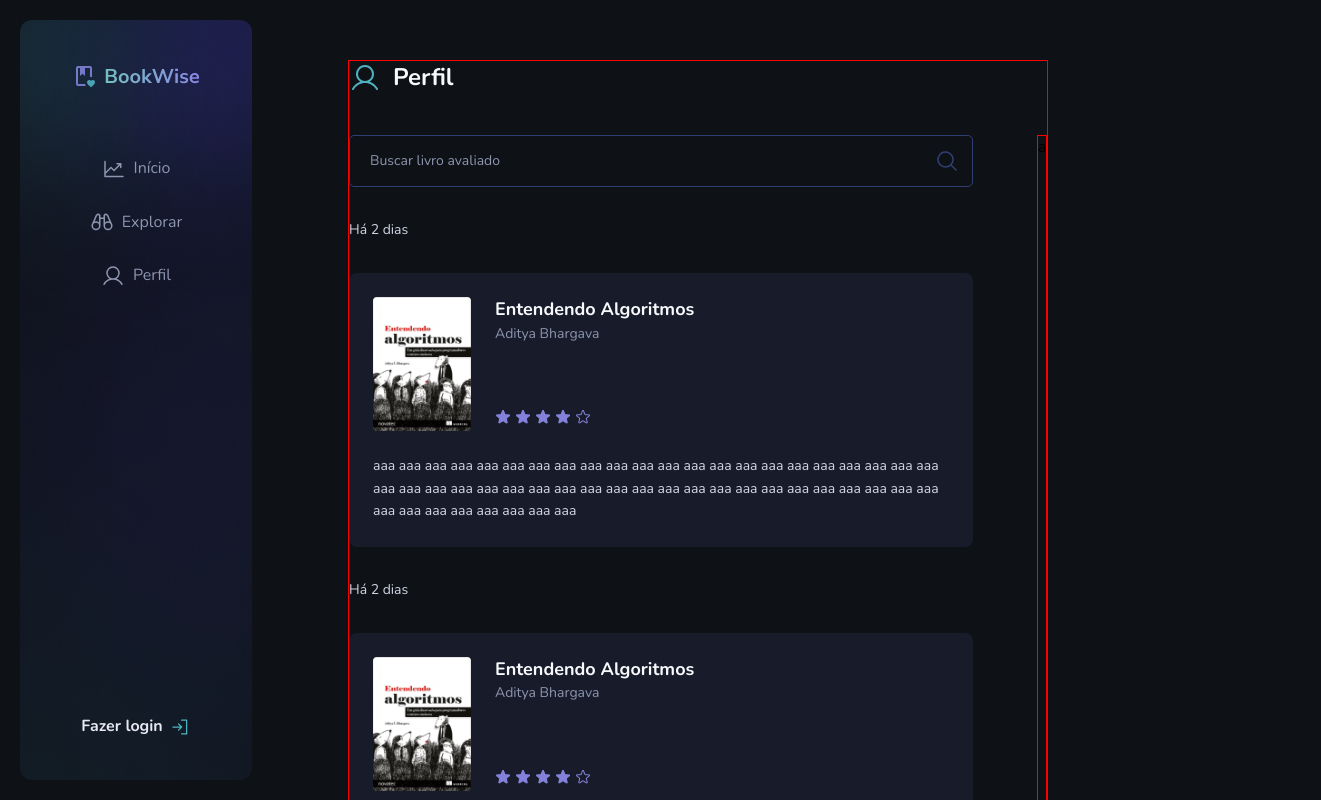
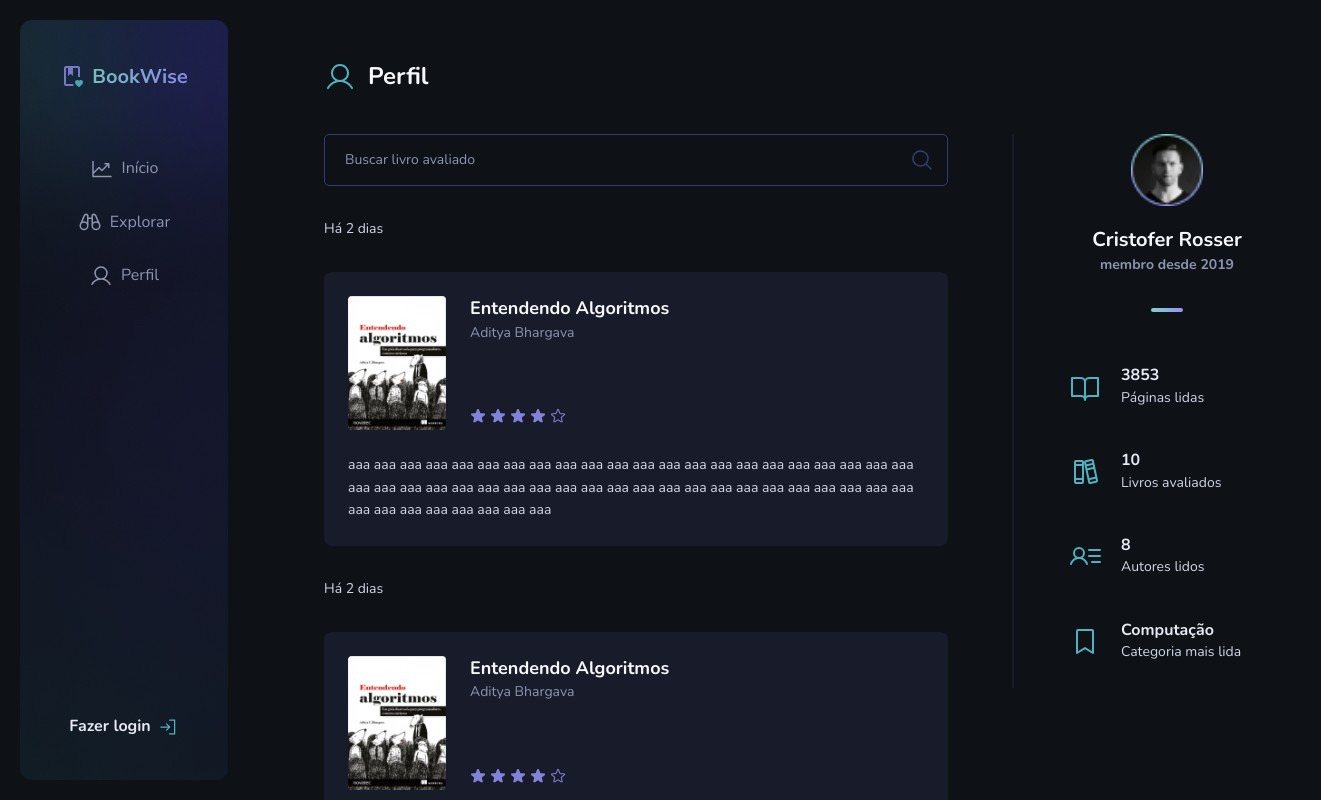
Before and after one commit to h3zord/book-wize, a Next.js app: page /profile in a window 1280 px wide. Shown: the top 800 px of the page, 1321 px wide, since content can reach past the window. Built offline with nearby package versions, Linux system fonts and the light colour scheme.

Commit message:
styles: refatoring styled components

```diff
--- a/src/app/(book-wize)/profile/page.tsx
+++ b/src/app/(book-wize)/profile/page.tsx
@@ -1,15 +1,22 @@
+import Image from 'next/image'
 import { MagnifyingGlass } from '@phosphor-icons/react/dist/ssr/MagnifyingGlass'
 import { User } from '@phosphor-icons/react/dist/ssr/User'
+import { BookOpen } from '@phosphor-icons/react/dist/ssr/BookOpen'
+import { Books } from '@phosphor-icons/react/dist/ssr/Books'
+import { UserList } from '@phosphor-icons/react/dist/ssr/UserList'
+import { BookmarkSimple } from '@phosphor-icons/react/dist/ssr/BookmarkSimple'
 import {
+  AvatarContainer,
+  LineSeparation,
   MainContainer,
   ProfileContainer,
   ProfileContent,
+  ProfileInformation,
   ReviewedBookCard,
   ReviewedBookContainer,
   ReviewedBookInformation,
   SearchReviewedBookForm,
 } from './styles'
-import Image from 'next/image'
 
 export default function Profile() {
   return (
@@ -77,7 +84,51 @@ export default function Profile() {
         </ReviewedBookContainer>
       </MainContainer>
 
-      <ProfileContent>a</ProfileContent>
+      <ProfileContent>
+        <AvatarContainer>
+          <Image src="/avatar.png" width={72} height={72} alt="test" />
+
+          <h5>
+            Cristofer Rosser
+            <span>membro desde 2019</span>
+          </h5>
+        </AvatarContainer>
+
+        <LineSeparation />
+
+        <ProfileInformation>
+          <div>
+            <BookOpen size={32} />
+            <h5>
+              3853
+              <span>Páginas lidas</span>
+            </h5>
+          </div>
+
+          <div>
+            <Books size={32} />
+            <h5>
+              10
+              <span>Livros avaliados</span>
+            </h5>
+          </div>
+
+          <div>
+            <UserList size={32} />
+            <h5>
+              8<span>Autores lidos</span>
+            </h5>
+          </div>
+
+          <div>
+            <BookmarkSimple size={32} />
+            <h5>
+              Computação
+              <span>Categoria mais lida</span>
+            </h5>
+          </div>
+        </ProfileInformation>
+      </ProfileContent>
     </ProfileContainer>
   )
 }
--- a/src/app/(book-wize)/profile/styles.ts
+++ b/src/app/(book-wize)/profile/styles.ts
@@ -3,7 +3,6 @@
 import styled from 'styled-components'
 
 export const ProfileContainer = styled.div`
-  border: 1px solid red;
   margin-top: ${(props) => props.theme.space[10]};
   margin-left: 6rem;
   display: flex;
@@ -30,6 +29,20 @@ export const SearchReviewedBookForm = styled.form`
   margin-top: ${(props) => props.theme.space[10]};
   width: 39rem;
 
+  & > button {
+    display: flex;
+    align-items: center;
+    justify-content: center;
+    position: absolute;
+    right: 14px;
+    top: 14px;
+    background-color: red;
+    border: none;
+    background-color: transparent;
+    color: ${(props) => props.theme.colors.gray[500]};
+    cursor: pointer;
+  }
+
   & > input {
     border: 1px solid ${(props) => props.theme.colors.gray[500]};
     border-radius: ${(props) => props.theme.radii.sm};
@@ -51,24 +64,10 @@ export const SearchReviewedBookForm = styled.form`
       outline: 0;
       box-shadow: 0 0 0 1px ${(props) => props.theme.colors.green[200]};
     }
-  }
 
-  & > button {
-    display: flex;
-    align-items: center;
-    justify-content: center;
-    position: absolute;
-    right: 14px;
-    top: 14px;
-    background-color: red;
-    border: none;
-    background-color: transparent;
-    color: ${(props) => props.theme.colors.gray[500]};
-    cursor: pointer;
-  }
-
-  & > input:focus + button {
-    color: ${(props) => props.theme.colors.green[200]};
+    &:focus + button {
+      color: ${(props) => props.theme.colors.green[200]};
+    }
   }
 `
 
@@ -110,29 +109,97 @@ export const ReviewedBookInformation = styled.div`
   display: flex;
   gap: ${(props) => props.theme.space[6]};
 
-  & > div {
-    & > div {
-      h4 {
-        color: ${(props) => props.theme.colors.gray[100]};
-        font-size: ${(props) => props.theme.fontSizes.lg};
-        line-height: ${(props) => props.theme.lineHeights.short};
-      }
+  div > img {
+    margin-top: 4rem;
+  }
 
-      p {
-        color: ${(props) => props.theme.colors.gray[400]};
-        line-height: ${(props) => props.theme.lineHeights.base};
-        font-size: ${(props) => props.theme.fontSizes.sm};
-      }
+  div > div {
+    & > h4 {
+      color: ${(props) => props.theme.colors.gray[100]};
+      font-size: ${(props) => props.theme.fontSizes.lg};
+      line-height: ${(props) => props.theme.lineHeights.short};
     }
 
-    img {
-      margin-top: 4rem;
+    & > p {
+      color: ${(props) => props.theme.colors.gray[400]};
+      line-height: ${(props) => props.theme.lineHeights.base};
+      font-size: ${(props) => props.theme.fontSizes.sm};
     }
   }
 `
 
 export const ProfileContent = styled.aside`
+  border-left: 2px solid ${(props) => props.theme.colors.gray[700]};
   margin-left: 4rem;
   margin-top: 4.625rem;
-  border: 1px solid red;
+  width: 19.25rem;
+  height: 34.65rem;
+  display: flex;
+  flex-direction: column;
+  align-items: center;
 `
+
+export const AvatarContainer = styled.div`
+  display: flex;
+  flex-direction: column;
+  align-items: center;
+  justify-content: center;
+  gap: ${(props) => props.theme.space[5]};
+
+  & > h5 {
+    font-size: ${(props) => props.theme.fontSizes.xl};
+    color: ${(props) => props.theme.colors.gray[100]};
+    line-height: ${(props) => props.theme.lineHeights.short};
+  }
+
+  h5 > span {
+    color: ${(props) => props.theme.colors.gray[400]};
+    font-size: ${(props) => props.theme.fontSizes.sm};
+    line-height: ${(props) => props.theme.lineHeights.base};
+    text-align: center;
+    display: block;
+  }
+`
+
+export const LineSeparation = styled.div`
+  width: 32px;
+  height: 4px;
+  background: ${(props) => props.theme.colors['gradient-horizontal']};
+  margin-top: ${(props) => props.theme.space[8]};
+  margin-bottom: ${(props) => props.theme.space[8]};
+  border-radius: ${(props) => props.theme.radii.full};
+`
+
+export const ProfileInformation = styled.section`
+  padding: 20px 56px;
+  display: flex;
+  flex-direction: column;
+  align-items: center;
+  gap: ${(props) => props.theme.space[10]};
+
+  & > div {
+    width: 12.25rem;
+    display: flex;
+    align-items: center;
+    gap: ${(props) => props.theme.space[5]};
+  }
+
+  div > svg {
+    color: ${(props) => props.theme.colors.green[100]};
+  }
+
+  div > h5 {
+    color: ${(props) => props.theme.colors.gray[200]};
+    line-height: ${(props) => props.theme.lineHeights.short};
+    font-size: ${(props) => props.theme.fontSizes.md};
+    font-weight: ${(props) => props.theme.fontWeights.bold};
+  }
+
+  h5 > span {
+    display: block;
+    color: ${(props) => props.theme.colors.gray[300]};
+    line-height: ${(props) => props.theme.lineHeights.base};
+    font-size: ${(props) => props.theme.fontSizes.sm};
+    font-weight: ${(props) => props.theme.fontWeights.regular};
+  }
+`
```
Also changed, not shown: src/app/(book-wize)/explore/page.tsx (added, +14 -0 lines), src/app/(book-wize)/explore/styles.ts (added, +29 -0 lines), src/app/(book-wize)/home/page.tsx (+50 -0 lines), src/app/(book-wize)/home/styles.ts (+16 -47 lines), 1 other file (tests, documents, lock files or other folders).
